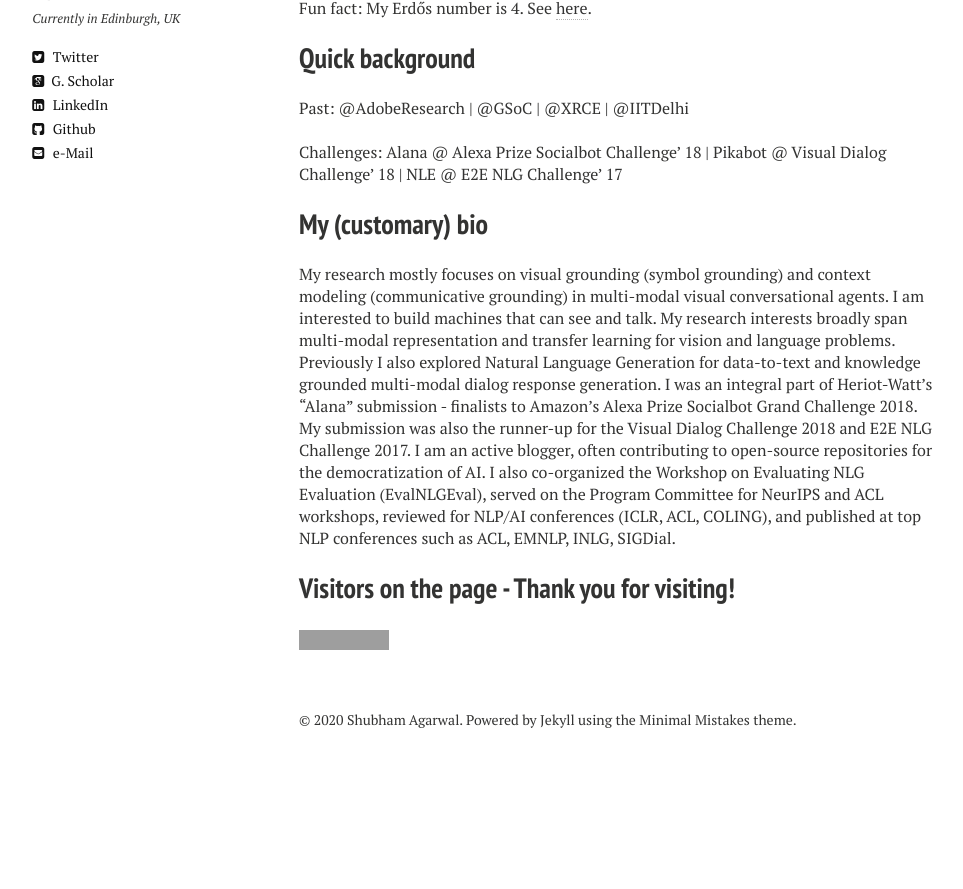
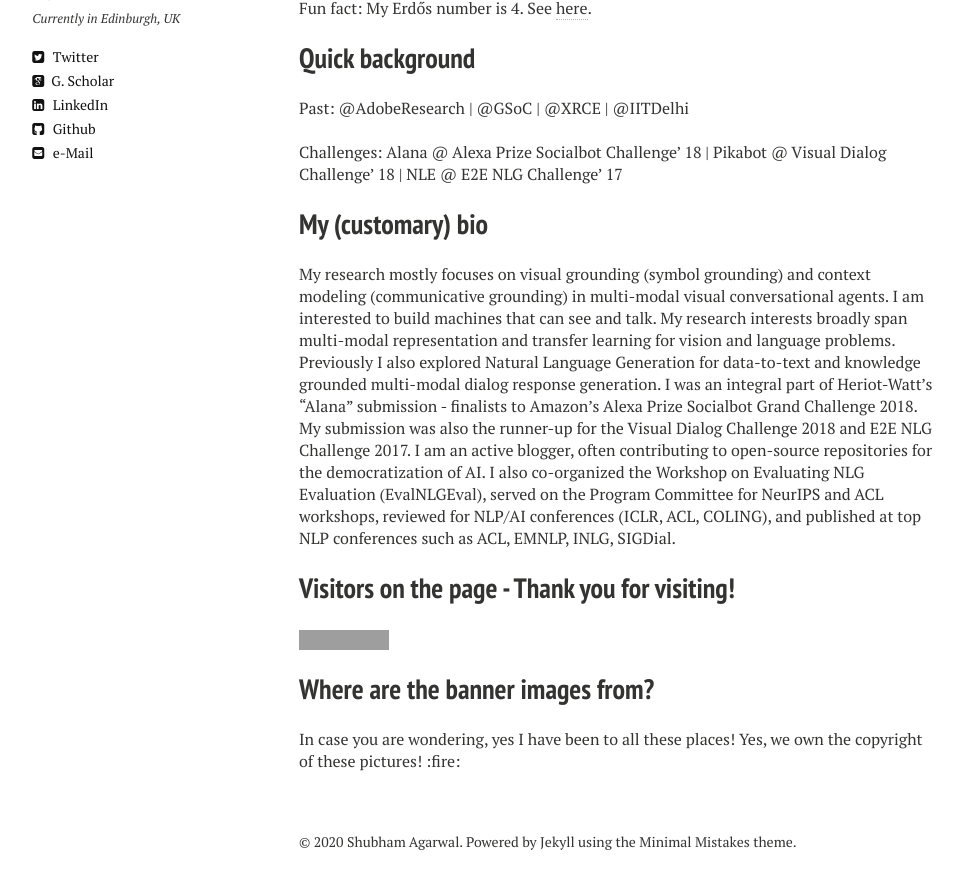
Before and after one commit to shubhamagarwal92/shubhamagarwal92.github.io, a Jekyll site: the page built from index.md, in a window 1280 px wide and 900 px high, scrolled down 578 px. Shown: the top 889 px of the window, without its empty margins (21-984 px from the left). Built offline with Jekyll 4.4.1, drawn with Linux system fonts in a browser that asks for light colours; nearby versions of some CDN libraries; before the commit the page ends 1356 px from its top, so only the background shows below that; grey boxes are pictures that could not be loaded.

Commit message:
Update index.md

```diff
--- a/index.md
+++ b/index.md
@@ -34,3 +34,8 @@
 <h2> Visitors on the page - Thank you for visiting! </h2>
 
 <a href="https://info.flagcounter.com/jc9J"><img src="https://s11.flagcounter.com/map/jc9J/size_l/txt_000000/border_CCCCCC/pageviews_1/viewers_0/flags_0/" alt="Flag Counter" border="0"></a>
+
+
+<h2> Where are the banner images from? </h2>
+
+In case you are wondering, yes I have been to all these places! Yes, we own the copyright of these pictures! :fire:
```
Also changed, not shown: other parts of index.md (+1 -1 lines).
